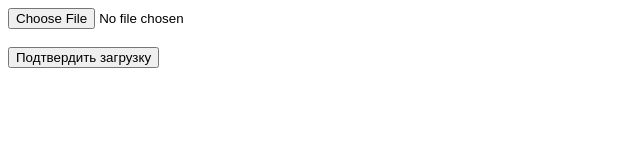
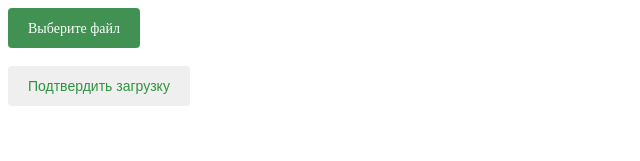
Before and after one commit to Rabort/Rabort.github.io, a plain HTML site: page index.html in a window 1280 px wide. Shown: the whole page, without its empty margins (0-640 px from the left). Drawn offline with Linux system fonts and the light colour scheme.

Commit message:
Обновление кнопок
ВЫЛОАЩЫРАЦЫУОАЩЦУХА1239010842180452
Кароче, исправил все ошибки, сделал рабочую кнопку Выбора файла (без доп окна выбор файла).
Добавил стиль этим двум кнопкам(я того рот шатал)

```diff
--- a/CSS/font.css
+++ b/CSS/font.css
@@ -10,3 +10,56 @@ FileNameCSS {
 	border-radius: 6px;
 	white-space: pre-wrap;
 }
+.input-file {
+	position: relative;
+	display: inline-block;
+}
+.input-file-btn {
+	position: relative;
+	display: inline-block;
+	cursor: pointer;
+	outline: none;
+	text-decoration: none;
+	font-size: 14px;
+	vertical-align: middle;
+	color: rgb(255 255 255);
+	text-align: center;
+	border-radius: 4px;
+	background-color: #419152;
+	line-height: 22px;
+	height: 40px;
+	padding: 10px 20px;
+	box-sizing: border-box;
+	border: none;
+	margin: 0;
+	transition: background-color 0.2s;
+}
+.input-file input[type=file] {
+	position: absolute;
+	z-index: -1;
+	opacity: 0;
+	display: block;
+	width: 0;
+	height: 0;
+}
+.Green {
+	-webkit-transition-duration: 0.4s;
+	transition-duration: 0.4s;
+	border: none;
+	vertical-align: middle;
+	color: rgb(45, 148, 62);
+	padding: 10px 20px;
+	text-align: center;
+	box-sizing: border-box;
+	text-decoration: none;
+	display: inline-block;
+	border-radius: 4px;
+	font-size: 14px;
+	margin: 0;
+	height: 40px;
+  }
+
+  .Green:hover {
+	background-color: #304b30;
+	color: white;
+  }
--- a/index.html
+++ b/index.html
@@ -1,11 +1,15 @@
+
 <html>
 	<head>
-		<title>Весёлая кнопка</title>
+		<title>НИХЕРА НЕ ВЕСЁЛАЯ КНОПКА</title>
 		<link rel="stylesheet" href="CSS/font.css">
 	</head>
-	<body>
-		<input type="file" id="textFile">
-		<br><br><button onclick="uploadFile()">Подтвердить загрузку</button>
+	<body>                         <!--тег< label> является надписью для какого-либо поля, созданного при помощи тегов: input-->
+			<label class="input-file">
+		         <input type="file" id="textFile">
+				 <span class="input-file-btn">Выберите файл</span> <!--Тег <span> — строчный элемент, используемый для группировки и применения стилей к небольшому фрагменту текста или части большого текста, не передавая при этом никакого смыслового значения сам по себе-->
+		    </label>
+		<br><br><button class="Green" onclick="uploadFile()">Подтвердить загрузку</button>
 		<script src="JS/textFile.js"></script>
 		<p><i><FileNameCSS><strong id="fileName"></strong><FileNameCSS></i>
 		<strong id="result"></strong>
```
